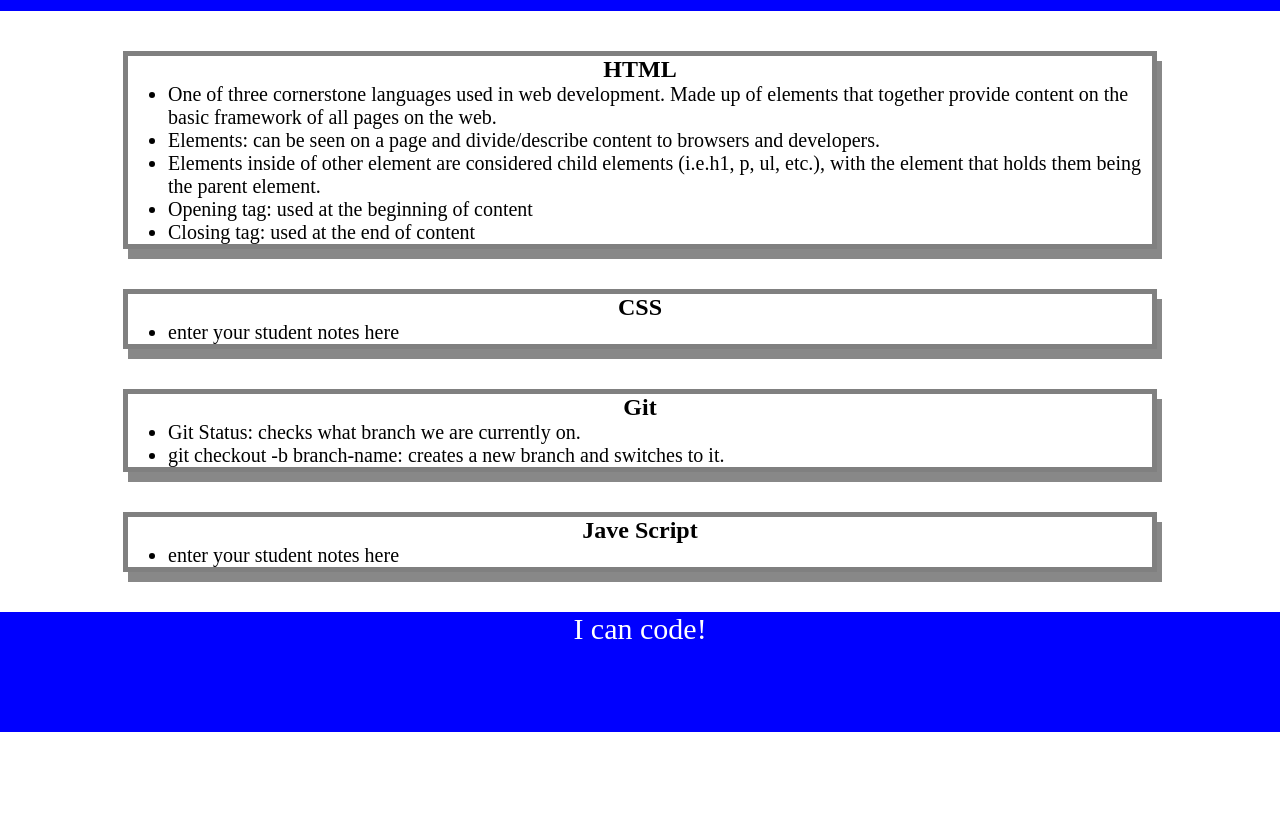
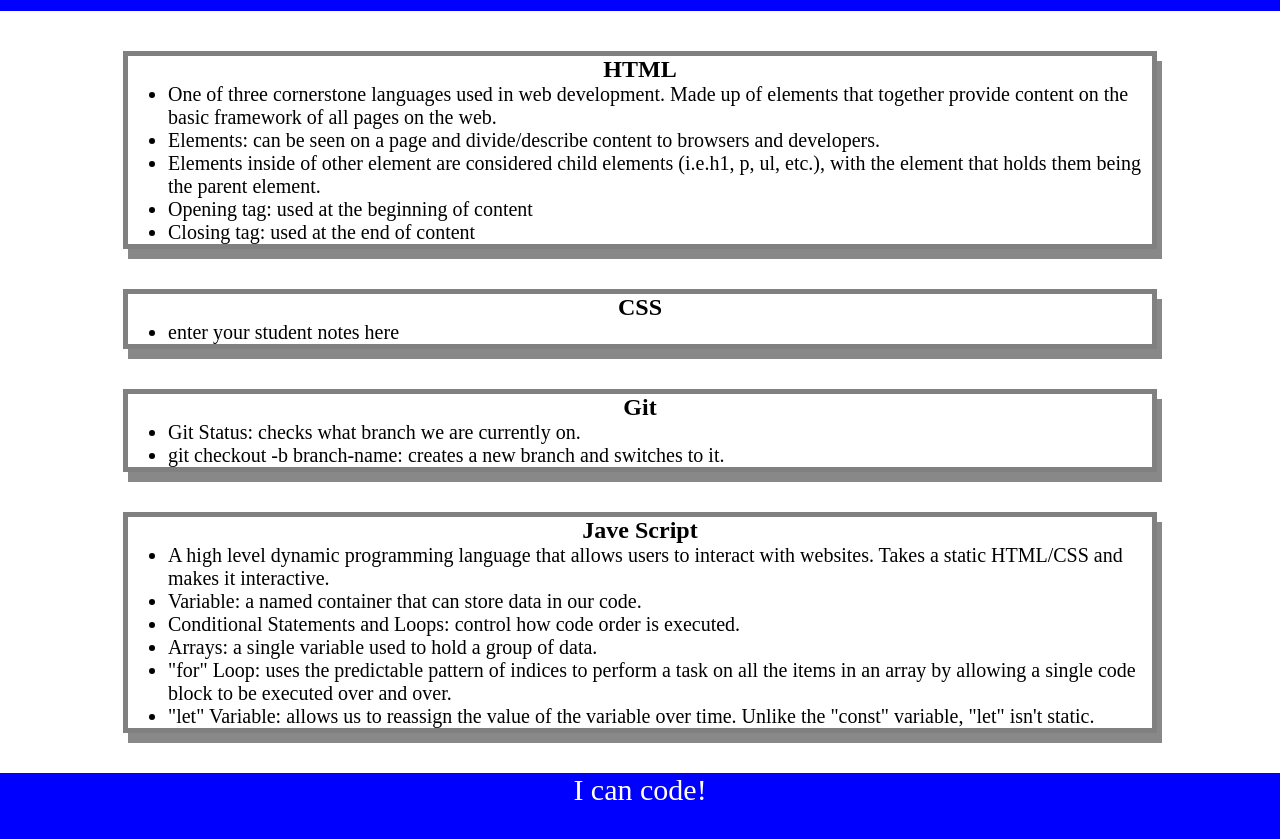
Before and after one commit to MLUCAN2/prework-study-guide, a plain HTML site: page index.html in a window 1280 px wide. Shown: the part 109-948 px from the top of the page. Before the commit the page ends 841 px from the top, so only its background shows below. Drawn offline with Linux system fonts and the light colour scheme.

Commit message:
added JS to project

```diff
--- /dev/null
+++ b/assets/script.js
@@ -0,0 +1,19 @@
+const topics = ['HTML', 'CSS', 'Git', 'JavaScript'];
+
+for (let x = 0; x < topics.length; x++) {
+ console.log(topics[x]);
+}
+
+/*
+if (topic === 'HTML') {
+ console.log("Let's study HTML!");
+} else if (topic === 'CSS') {
+ console.log("Let's study CSS!");
+} else if (topic === 'Git') {
+ console.log("Let's study Git!");
+} else if (topic === 'JavaScript') {
+ console.log("Let's study JavaScript!");
+} else {
+ console.log('Please try again!');
+}
+*/
--- a/index.html
+++ b/index.html
@@ -41,7 +41,12 @@
       <section class="card" id="Javascript-section">
         <h2>Jave Script</h2>
         <ul>
-          <li>enter your student notes here</li>
+          <li>A high level dynamic programming language that allows users to interact with websites. Takes a static HTML/CSS and makes it interactive.</li>
+          <li>Variable: a named container that can store data in our code.</li>
+          <li>Conditional Statements and Loops: control how code order is executed.</li>
+          <li>Arrays: a single variable used to hold a group of data.</li>
+          <li>"for" Loop: uses the predictable pattern of indices to perform a task on all the items in an array by allowing a single code block to be executed over and over.</li>
+          <li>"let" Variable: allows us to reassign the value of the variable over time. Unlike the "const" variable, "let" isn't static.</li>
         </ul>
       </section>
     </main>
@@ -49,5 +54,6 @@
     <footer>
       <p>I can code!</p>
     </footer>
+    <script src="./assets/script.js"></script>
   </body>
 </html>
```
